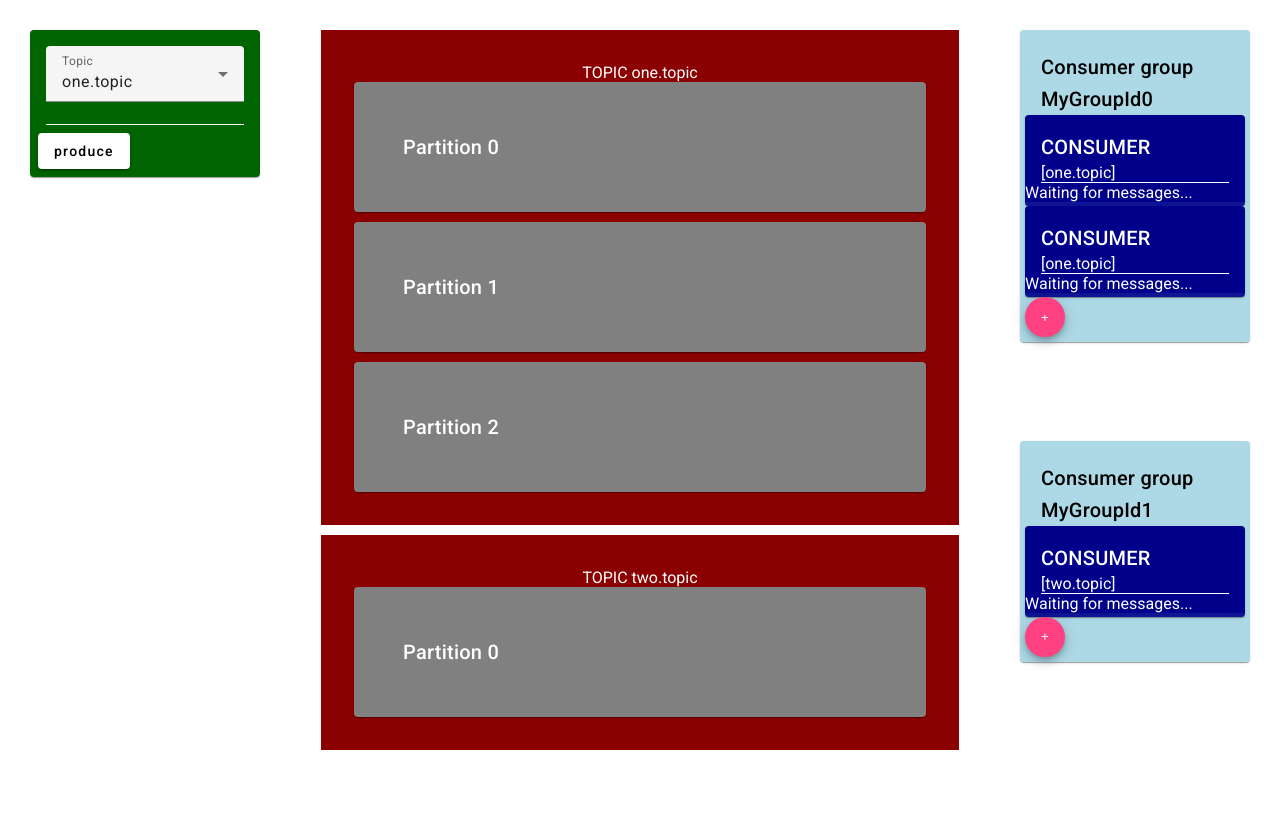
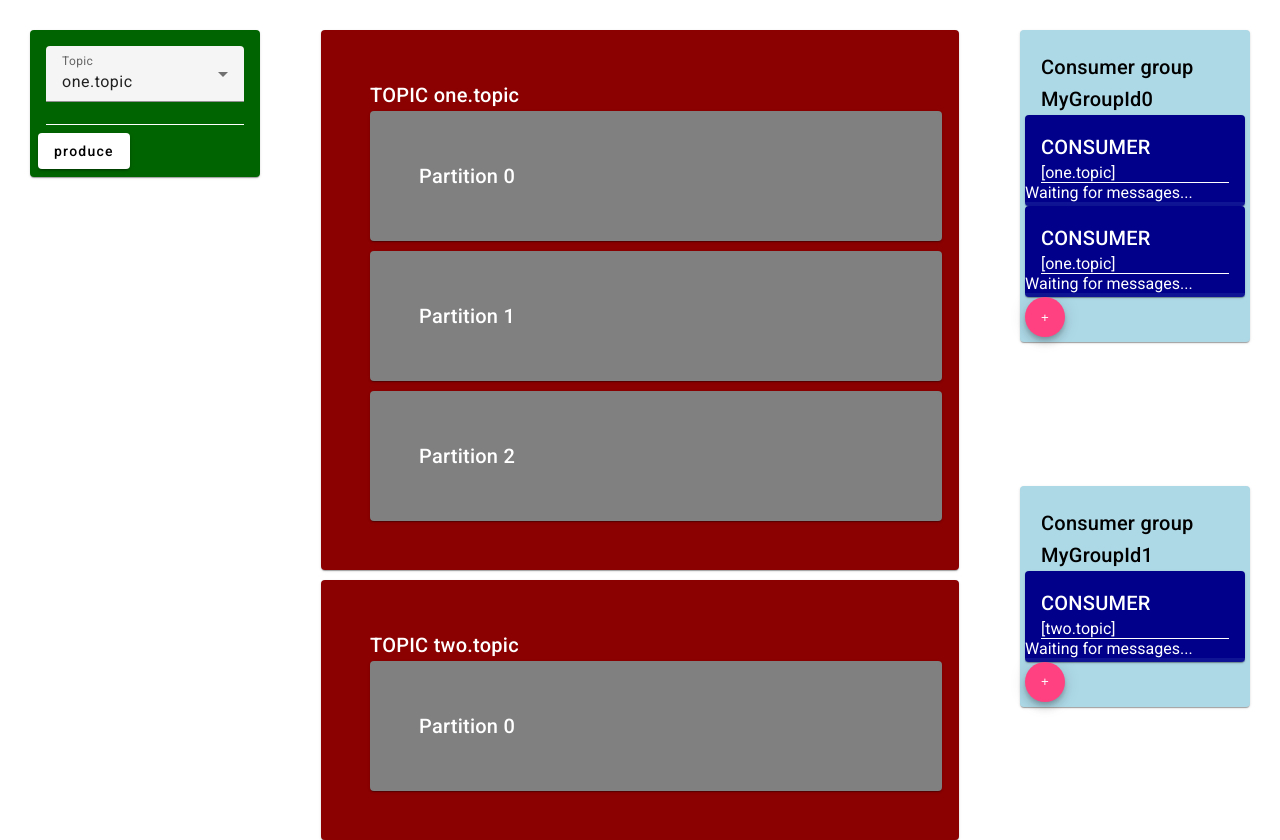
Before and after one commit to txiribimakula/kafka-playground, an Angular app: page / in a window 1280 px wide. Built offline with nearby package versions, Linux system fonts and the light colour scheme.

Commit message:
topics with angular material

```diff
--- a/src/app/topic/topic.component.html
+++ b/src/app/topic/topic.component.html
@@ -1,8 +1,10 @@
-<div class="container">
-    TOPIC {{name}}
-    <div class="partitions">
+<mat-card class="container">
+    <mat-card-header>
+        <mat-card-title>TOPIC {{name}} </mat-card-title>
+    </mat-card-header>
+    <mat-card-content class="partitions">
         @for (partition of partitions; track $index) {
         <app-partition [partition]="partition"></app-partition>
         }
-    </div>
-</div>
+    </mat-card-content>
+</mat-card>
--- a/src/app/topic/topic.component.ts
+++ b/src/app/topic/topic.component.ts
@@ -4,13 +4,14 @@
 import { Partition } from './partition/partition';
 import { TopicService } from './topic.service';
 import { ConsumerGroupService } from '../consumer/consumer-group/consumer-group.service';
+import { MatCardModule } from '@angular/material/card';
 
 @Component({
   selector: 'app-topic',
   standalone: true,
   templateUrl: './topic.component.html',
   styleUrl: './topic.component.scss',
-  imports: [MessageComponent, PartitionComponent],
+  imports: [MessageComponent, PartitionComponent, MatCardModule],
 })
 export class TopicComponent implements OnInit {
   @Input({ required: true }) name!: string;
```
